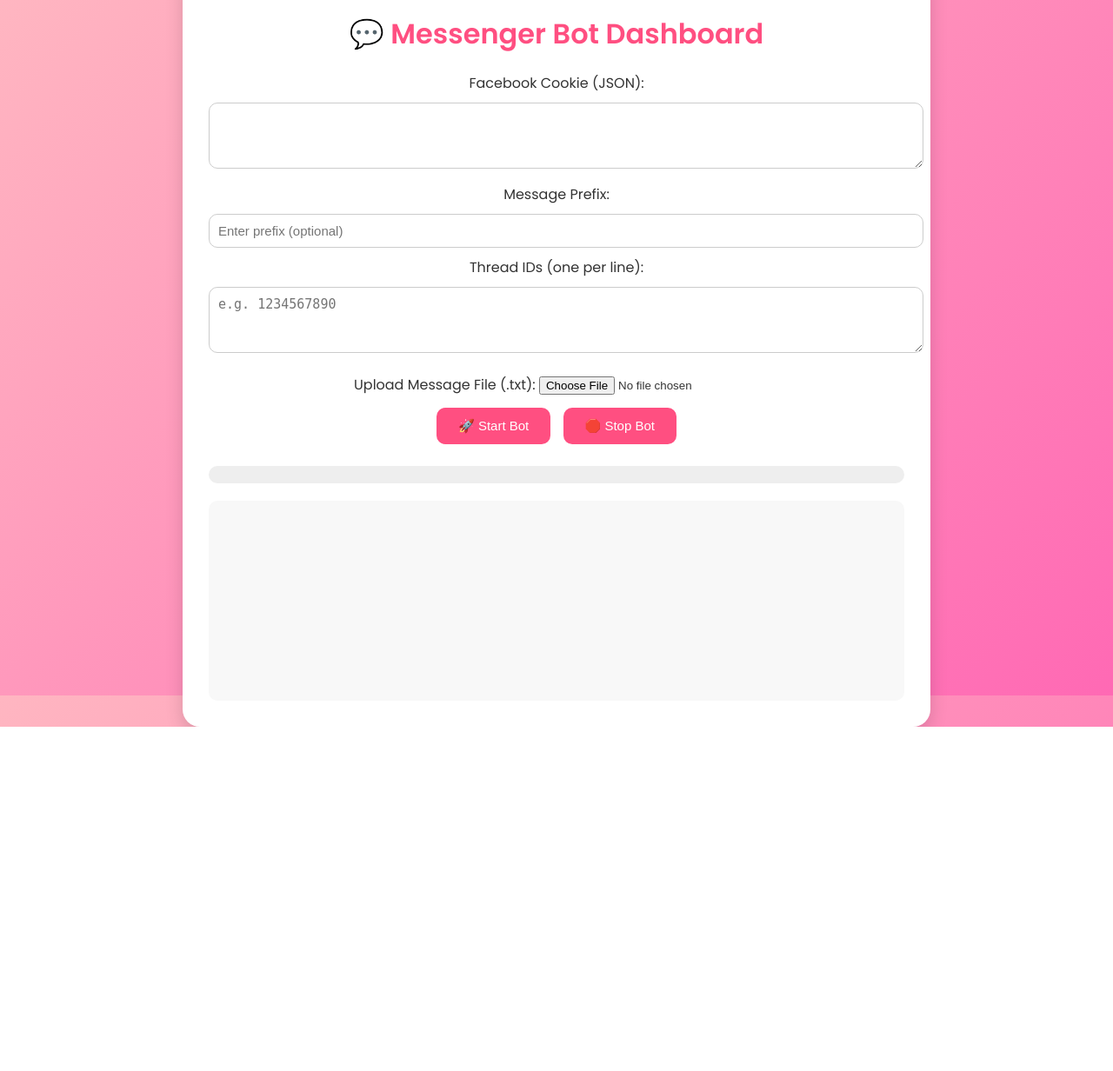
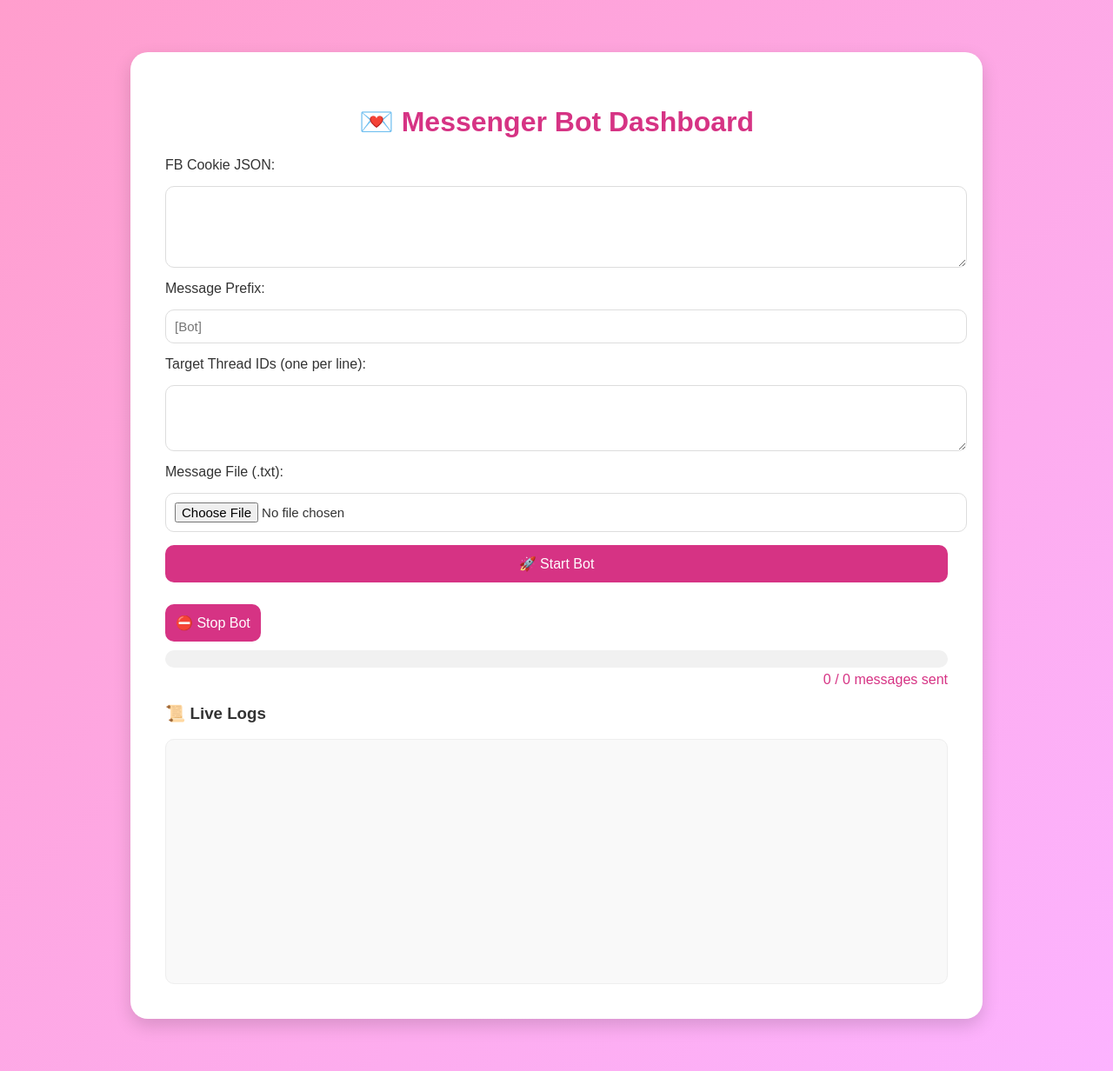
Before and after one commit to 9v1h3r3/TRIPLE-OG, a Flask app: page / in a window 1280 px wide. Shown: the whole page at 87% size. Before the commit the page ends 836 px from the top, so only its background shows below. Run offline with Flask 3, Linux system fonts and the light colour scheme; some libraries are stand-ins or nearby versions.

Commit message:
Update index.html

```diff
--- a/templates/index.html
+++ b/templates/index.html
@@ -1,163 +1,146 @@
 <!DOCTYPE html>
 <html lang="en">
 <head>
-  <meta charset="UTF-8" />
-  <meta name="viewport" content="width=device-width, initial-scale=1.0" />
+  <meta charset="UTF-8">
   <title>Messenger Bot Dashboard</title>
-  <script src="https://cdn.socket.io/4.7.2/socket.io.min.js"></script>
-  <link href="https://fonts.googleapis.com/css2?family=Poppins:wght@400;600&display=swap" rel="stylesheet" />
+  <script src="https://cdn.socket.io/4.5.4/socket.io.min.js"></script>
   <style>
     body {
-      background: linear-gradient(135deg, #ffb6c1, #ff69b4);
-      font-family: "Poppins", sans-serif;
-      display: flex;
-      justify-content: center;
-      align-items: center;
-      height: 100vh;
+      background: linear-gradient(135deg, #ff9ecd, #fcb3ff);
+      font-family: 'Poppins', sans-serif;
       margin: 0;
+      padding: 0;
       color: #333;
     }
-
     .container {
+      max-width: 900px;
+      margin: 60px auto;
       background: white;
       border-radius: 20px;
-      box-shadow: 0 8px 20px rgba(0, 0, 0, 0.15);
-      width: 90%;
-      max-width: 800px;
-      padding: 30px;
+      box-shadow: 0 8px 20px rgba(0,0,0,0.15);
+      padding: 40px;
+    }
+    h1 {
       text-align: center;
+      color: #d63384;
     }
-
-    h1 {
-      color: #ff4f81;
-      margin-bottom: 20px;
+    form {
+      display: flex;
+      flex-direction: column;
+      gap: 15px;
+      margin-bottom: 25px;
     }
-
-    textarea, input[type="text"] {
+    textarea, input {
       width: 100%;
       padding: 10px;
-      margin: 10px 0;
-      border: 1px solid #ccc;
       border-radius: 10px;
+      border: 1px solid #ddd;
       font-size: 15px;
-      outline: none;
-      transition: 0.3s;
     }
-
-    textarea:focus, input:focus {
-      border-color: #ff4f81;
-      box-shadow: 0 0 5px #ff4f81;
-    }
-
-    input[type="file"] {
-      margin: 10px 0;
-    }
-
     button {
-      background: #ff4f81;
+      background: #d63384;
       color: white;
       border: none;
-      padding: 12px 25px;
       border-radius: 10px;
+      padding: 12px;
+      font-size: 16px;
       cursor: pointer;
-      font-size: 15px;
-      transition: 0.3s;
-      margin: 5px;
+      transition: 0.2s;
     }
-
     button:hover {
-      background: #e13d6e;
+      background: #c21874;
     }
-
-    #logBox {
-      background: #f8f8f8;
+    .log-box {
+      background: #f9f9f9;
       border-radius: 10px;
       padding: 15px;
-      height: 200px;
+      height: 250px;
       overflow-y: auto;
-      text-align: left;
-      font-size: 14px;
-      margin-top: 20px;
+      font-family: monospace;
+      white-space: pre-wrap;
+      border: 1px solid #eee;
     }
-
     .progress-container {
-      background: #eee;
+      width: 100%;
+      background: #f1f1f1;
       border-radius: 10px;
+      margin-top: 10px;
       overflow: hidden;
-      margin-top: 20px;
+    }
+    .progress-bar {
       height: 20px;
+      background: linear-gradient(90deg, #ff69b4, #d63384);
+      width: 0%;
+      transition: width 0.3s ease;
     }
-
-    .progress-bar {
-      background: linear-gradient(90deg, #ff4f81, #ff77a9);
-      width: 0%;
-      height: 100%;
-      transition: width 0.3s;
+    .counter {
+      text-align: right;
+      margin-top: 5px;
+      font-weight: 500;
+      color: #d63384;
     }
   </style>
 </head>
 <body>
   <div class="container">
-    <h1>💬 Messenger Bot Dashboard</h1>
+    <h1>💌 Messenger Bot Dashboard</h1>
 
     <form id="botForm">
-      <label>Facebook Cookie (JSON):</label>
-      <textarea name="cookie" rows="3" required></textarea>
+      <label>FB Cookie JSON:</label>
+      <textarea name="cookie" rows="4" required></textarea>
 
       <label>Message Prefix:</label>
-      <input type="text" name="prefix" placeholder="Enter prefix (optional)" />
+      <input type="text" name="prefix" placeholder="[Bot]" required>
 
-      <label>Thread IDs (one per line):</label>
-      <textarea name="targets" rows="3" placeholder="e.g. 1234567890" required></textarea>
+      <label>Target Thread IDs (one per line):</label>
+      <textarea name="targets" rows="3" required></textarea>
 
-      <label>Upload Message File (.txt):</label>
-      <input type="file" name="messages" accept=".txt" required />
+      <label>Message File (.txt):</label>
+      <input type="file" name="messages" accept=".txt" required>
 
-      <div>
-        <button type="submit">🚀 Start Bot</button>
-        <button type="button" id="stopBtn">🛑 Stop Bot</button>
-      </div>
+      <button type="submit">🚀 Start Bot</button>
     </form>
 
+    <button id="stopBtn">⛔ Stop Bot</button>
+
     <div class="progress-container">
-      <div class="progress-bar" id="progressBar"></div>
+      <div id="progressBar" class="progress-bar"></div>
     </div>
+    <div id="counter" class="counter">0 / 0 messages sent</div>
 
-    <div id="logBox"></div>
+    <h3>📜 Live Logs</h3>
+    <div class="log-box" id="logBox"></div>
   </div>
 
   <script>
     const socket = io();
-    const logBox = document.getElementById("logBox");
-    const progressBar = document.getElementById("progressBar");
 
-    function addLog(msg) {
-      const line = document.createElement("div");
-      line.textContent = msg;
-      logBox.appendChild(line);
+    socket.on("log_update", msg => {
+      const logBox = document.getElementById("logBox");
+      logBox.textContent += msg + "\n";
       logBox.scrollTop = logBox.scrollHeight;
-    }
-
-    socket.on("log_update", (msg) => addLog(msg));
-
-    socket.on("progress_update", (data) => {
-      const percent = ((data.sent / data.total) * 100).toFixed(1);
-      progressBar.style.width = percent + "%";
     });
 
-    document.getElementById("botForm").addEventListener("submit", async (e) => {
+    socket.on("progress_update", data => {
+      const percent = ((data.sent / data.total) * 100).toFixed(1);
+      document.getElementById("progressBar").style.width = percent + "%";
+      document.getElementById("counter").textContent =
+        `${data.sent} / ${data.total} messages sent`;
+    });
+
+    document.getElementById("botForm").onsubmit = async e => {
       e.preventDefault();
       const formData = new FormData(e.target);
       const res = await fetch("/start", { method: "POST", body: formData });
       const text = await res.text();
-      addLog(text);
-    });
+      alert(text);
+    };
 
-    document.getElementById("stopBtn").addEventListener("click", async () => {
+    document.getElementById("stopBtn").onclick = async () => {
       const res = await fetch("/stop", { method: "POST" });
       const text = await res.text();
-      addLog(text);
-    });
+      alert(text);
+    };
   </script>
 </body>
 </html>
```
